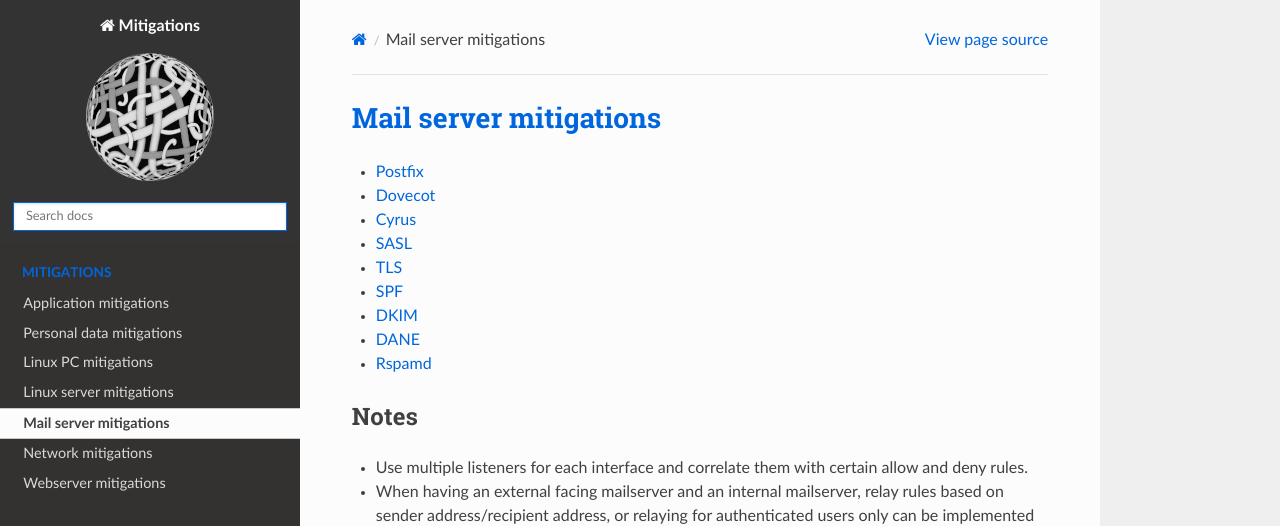
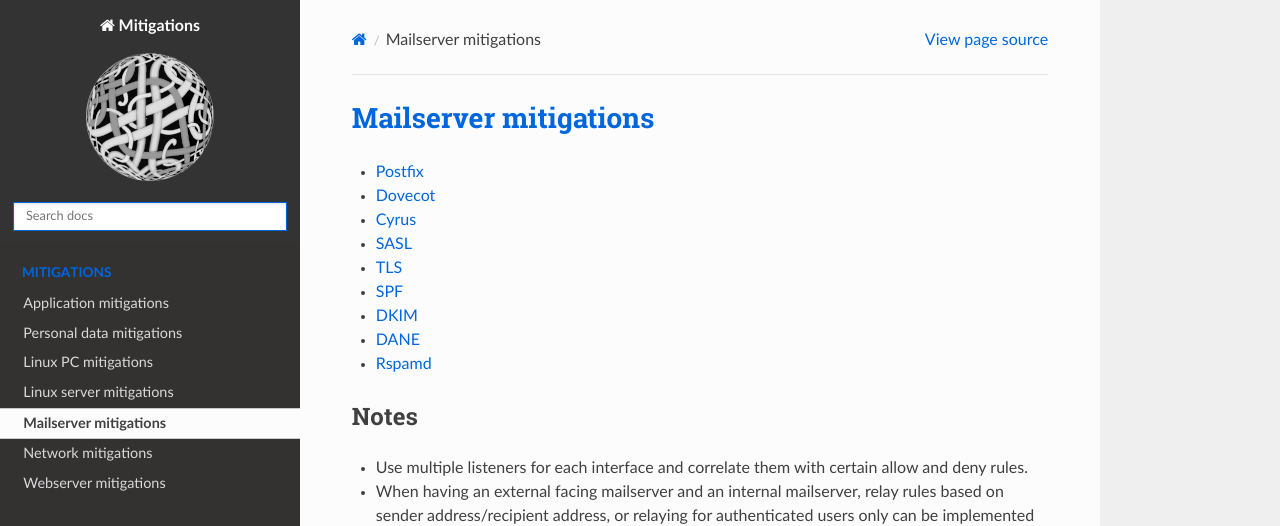
Before and after one commit to tymyrddin/mitigations, a Sphinx documentation site: the page built from source/docs/mailserver-mitigations.md, in a window 1280 px wide and 900 px high. Shown: the top 526 px of the window. Built offline with Sphinx 7.4.7 and the Read the Docs theme 2.0.0, drawn with Linux system fonts in a browser that asks for light colours.

Commit message:
Spelling corrections

```diff
--- a/README.md
+++ b/README.md
@@ -1,4 +1,4 @@
-# Linux server mitigations
+# Mitigations
 
 ![Publish Mitigations using Sphinx](https://github.com/tymyrddin/mitigations/workflows/Publish%20Mitigations%20using%20Sphinx/badge.svg?branch=main)
  Deployed: https://tymyrddin.github.io/mitigations/
--- a/source/docs/mailserver-mitigations.md
+++ b/source/docs/mailserver-mitigations.md
@@ -1,4 +1,4 @@
-# Mail server mitigations
+# Mailserver mitigations
 
 * [Postfix](https://tymyrddin.github.io/mailserver-mitigations/docs/Postfix.html)
 * [Dovecot](https://tymyrddin.github.io/mailserver-mitigations/docs/Dovecot.html)
```
